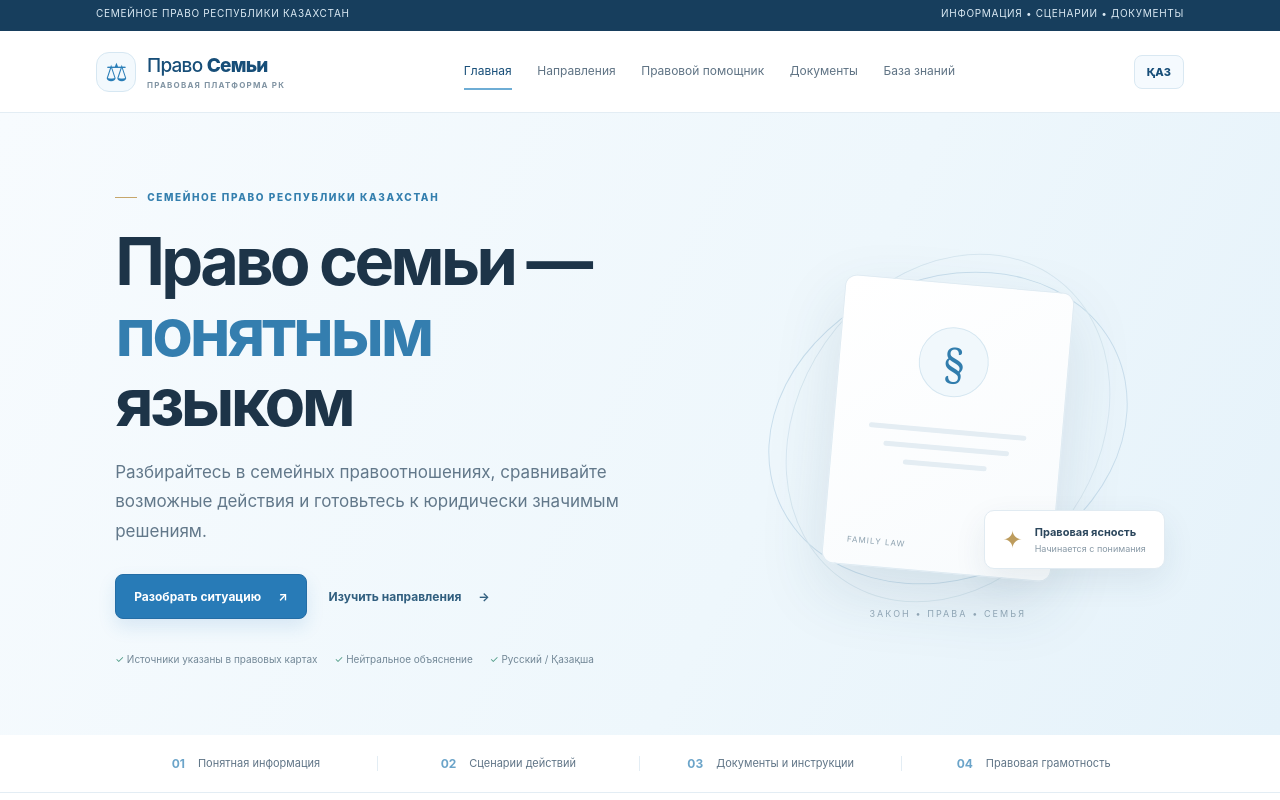
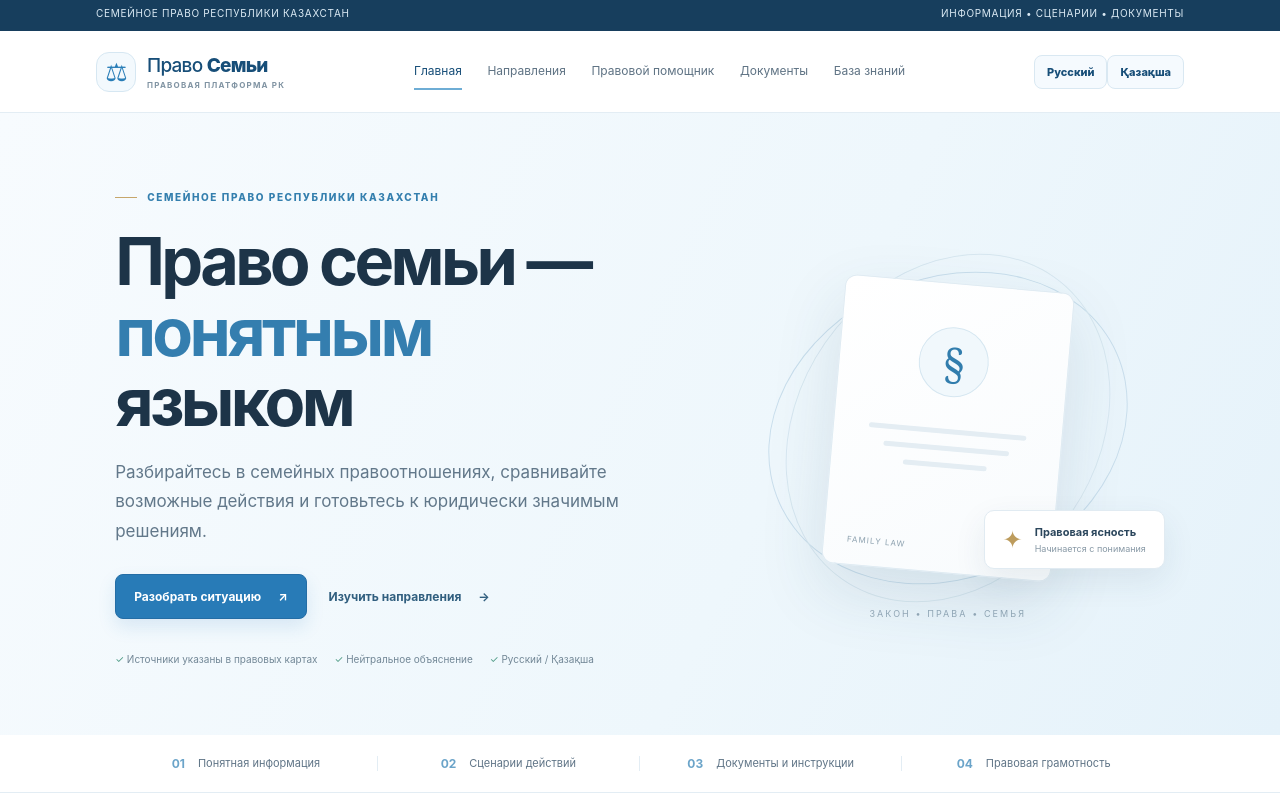
Before and after one commit to Zheka20065674/pravo-semi, a React (Vite) app: page / in a window 1280 px wide. Shown: the top 800 px of the page. Built offline with nearby package versions, Linux system fonts and the light colour scheme.

Commit message:
Add explicit Russian and Kazakh language switch buttons

```diff
--- a/src/App.tsx
+++ b/src/App.tsx
@@ -187,7 +187,10 @@ export default function App() {
         <nav className={mobileMenu ? "nav-open" : ""} aria-label="Основная навигация">
           {navLabels.map((label, index) => <button key={label} className={activeNav === ["home","directions","assistant","documents","knowledge"][index] ? "nav-link active" : "nav-link"} onClick={() => goTo(["home","directions","assistant","documents","knowledge"][index])}>{isKk ? ["Басты бет","Бағыттар","Құқықтық көмекші","Құжаттар","Білім базасы"][index] : label}</button>)}
         </nav>
-        <button className="language-button" onClick={() => setLanguage(isKk ? "ru" : "kk")}>{isKk ? "РУС" : "ҚАЗ"}</button>
+        <div className="language-switch" role="group" aria-label="Выбор языка сайта">
+          <button type="button" className={language === "ru" ? "language-button active" : "language-button"} aria-pressed={language === "ru"} lang="ru" onClick={() => setLanguage("ru")}>Русский</button>
+          <button type="button" className={language === "kk" ? "language-button active" : "language-button"} aria-pressed={language === "kk"} lang="kk" onClick={() => setLanguage("kk")}>Қазақша</button>
+        </div>
       </header>
 
       <main>
```
